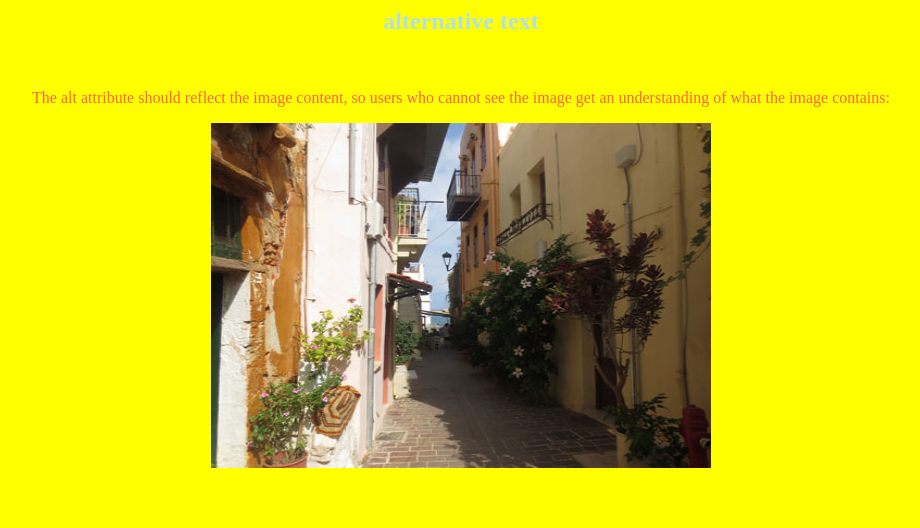
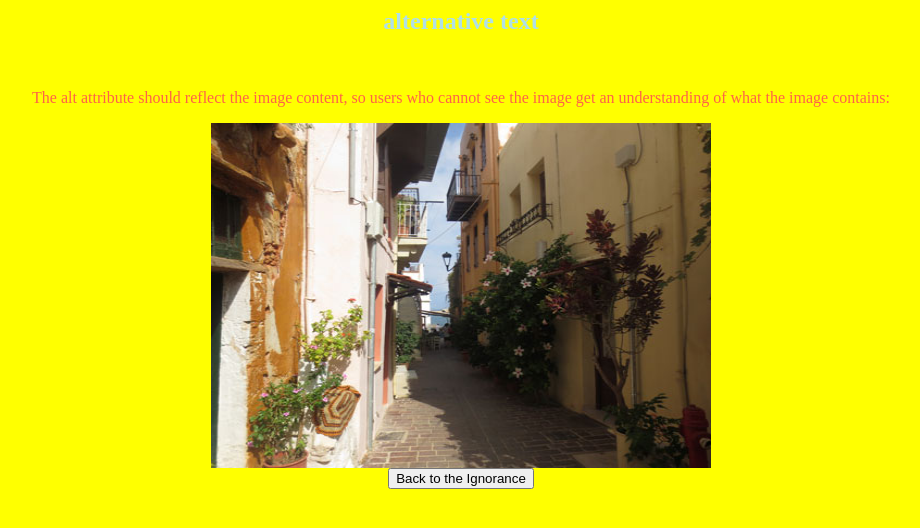
Before and after one commit to Mozan73/the-truth-12, a plain HTML site: page index.html in a window 1280 px wide. Shown: the whole page, without its empty margins (179-1099 px from the left). Drawn offline with Linux system fonts and the light colour scheme.

Commit message:
Update index.html

```diff
--- a/index.html
+++ b/index.html
@@ -9,6 +9,8 @@
 
 <a href="https://en.wikipedia.org/wiki/China" ></center>
 <center><img src="img_chania.jpg" alt="Flowers in Chania" width="500" height="345">
+<br>
+  <button onclick="window.location.href='https://mozan73.github.io/the-truth-12/';">Back to the Ignorance</button>
 </center>
 <center >
 
```
